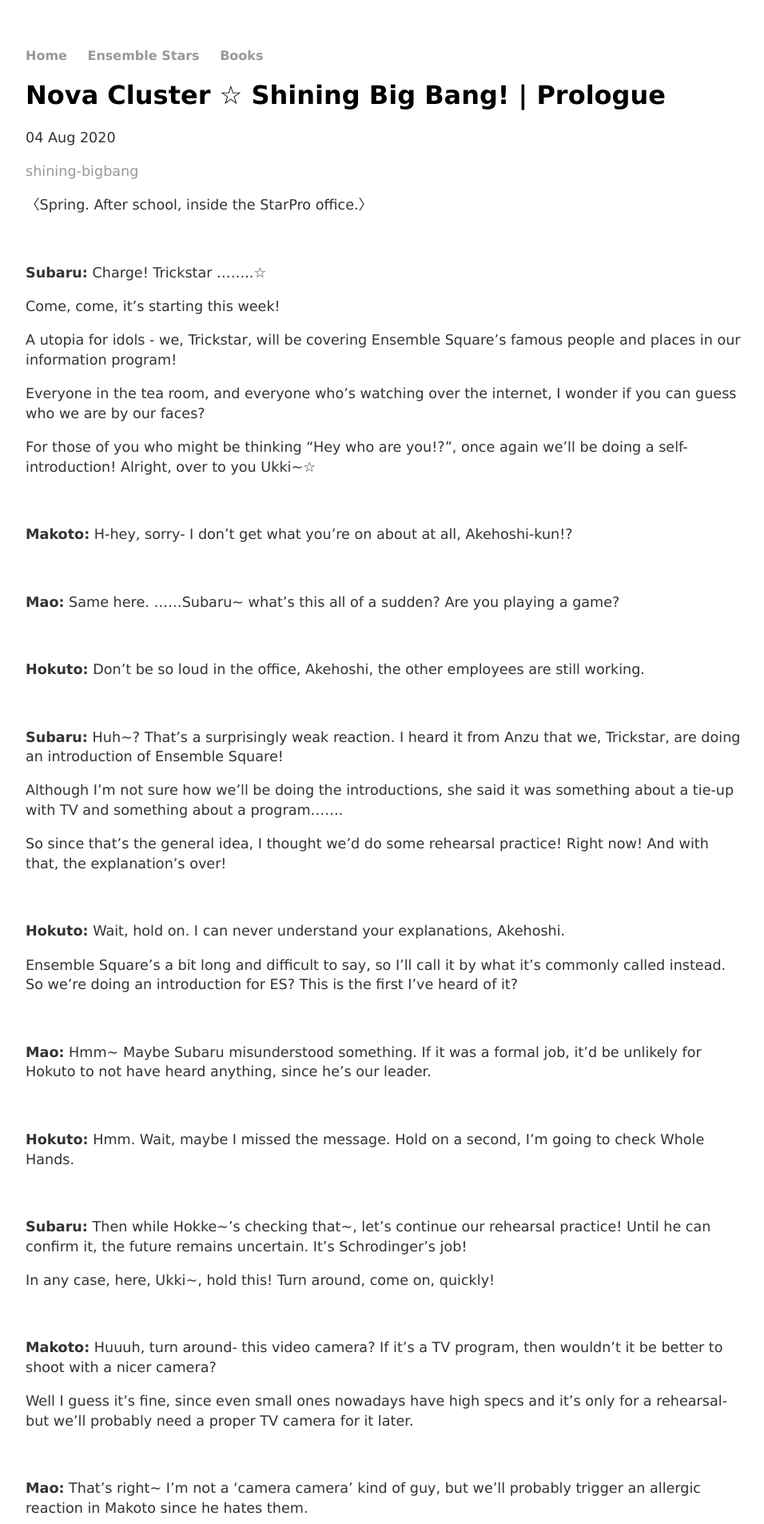
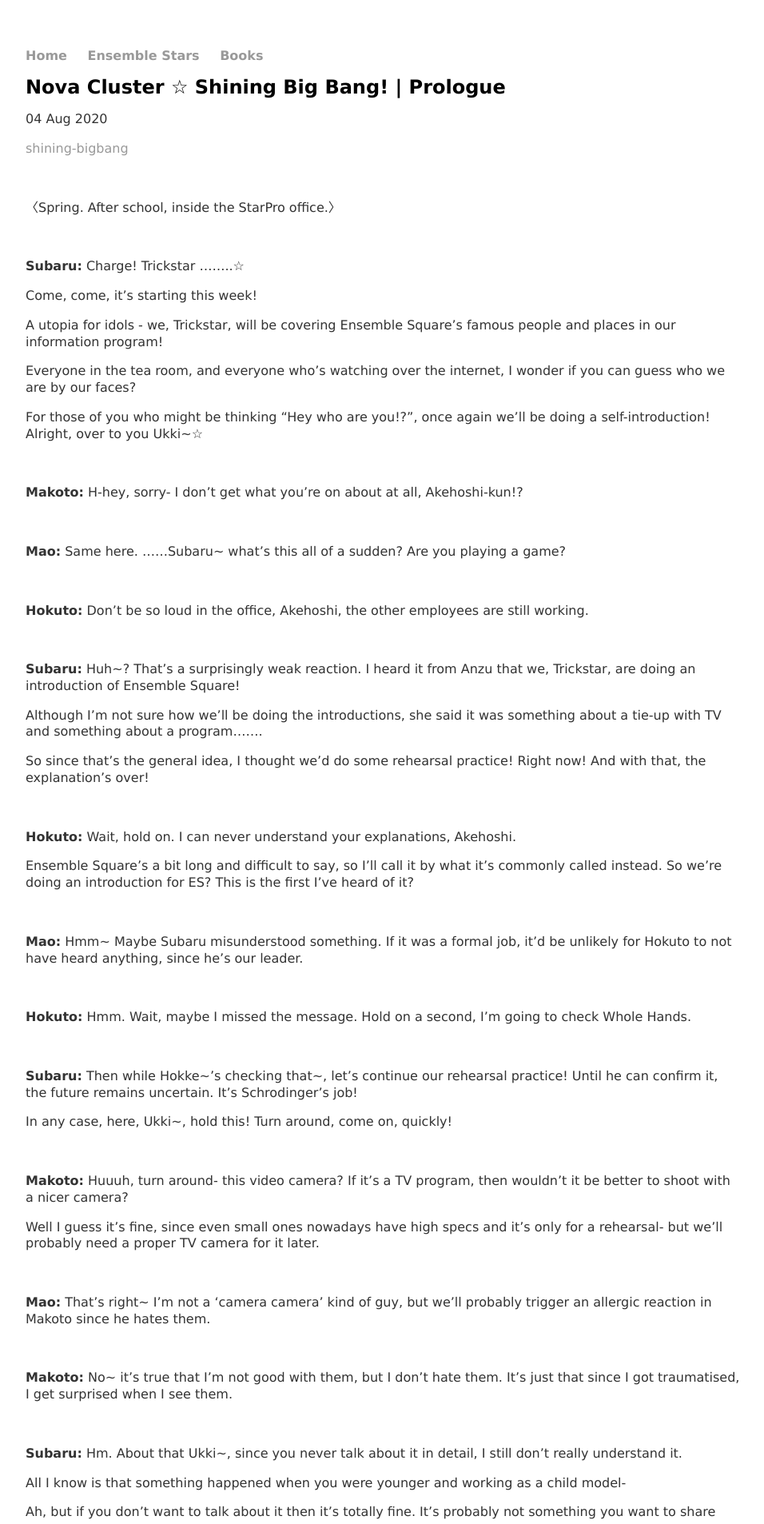
Before and after one commit to kkumakuma/kkumakuma.github.io, a Jekyll site: the page built from enstars/_posts/shining-bigbang/2020-08-04-shining-bigbang-prologue.md, in a window 1280 px wide. Shown: the top 1906 px of the page at 80% size, without its empty margins (160-1116 px from the left). Built offline with Jekyll 4.4.1, drawn with Linux system fonts in a browser that asks for light colours.

Commit message:
font size

```diff
--- a/enstars/_posts/shining-bigbang/2020-08-04-shining-bigbang-prologue.md
+++ b/enstars/_posts/shining-bigbang/2020-08-04-shining-bigbang-prologue.md
@@ -5,6 +5,7 @@ date: 2020-08-04
 categories: shining-bigbang
 ---
 <p class="meta"><a href= "https://kkumakuma.github.io/enstars/shining-bigbang/">shining-bigbang</a></p>
+<p>&nbsp;</p>
 
 〈Spring. After school, inside the StarPro office.〉
 <p>&nbsp;</p>
--- a/resources/main.css
+++ b/resources/main.css
@@ -21,12 +21,12 @@ a:hover {
     text-decoration: underline;
 }
 h1 {
-    font-size: 2em;
+    font-size: 1.5em;
     font-family:Verdana;
 }
 p {
-    font-size: 1.1em;
-    line-height: 1.4em;
+    font-size: 1em;
+    line-height: 1.3em;
     color: #333;
 }
 footer {
```
